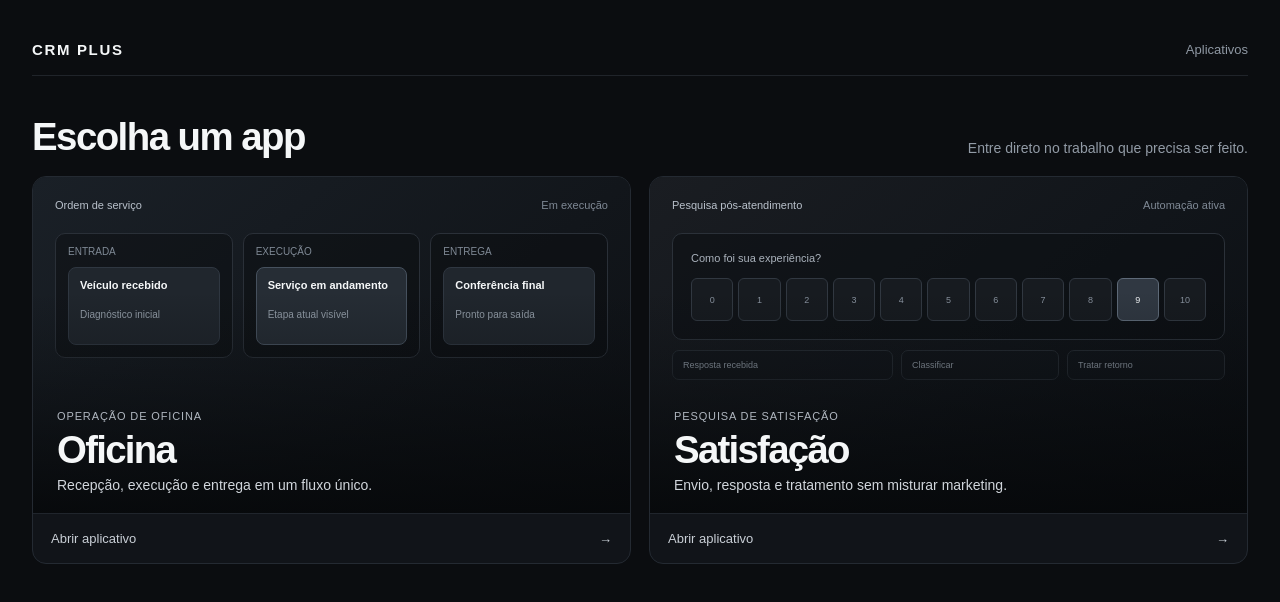
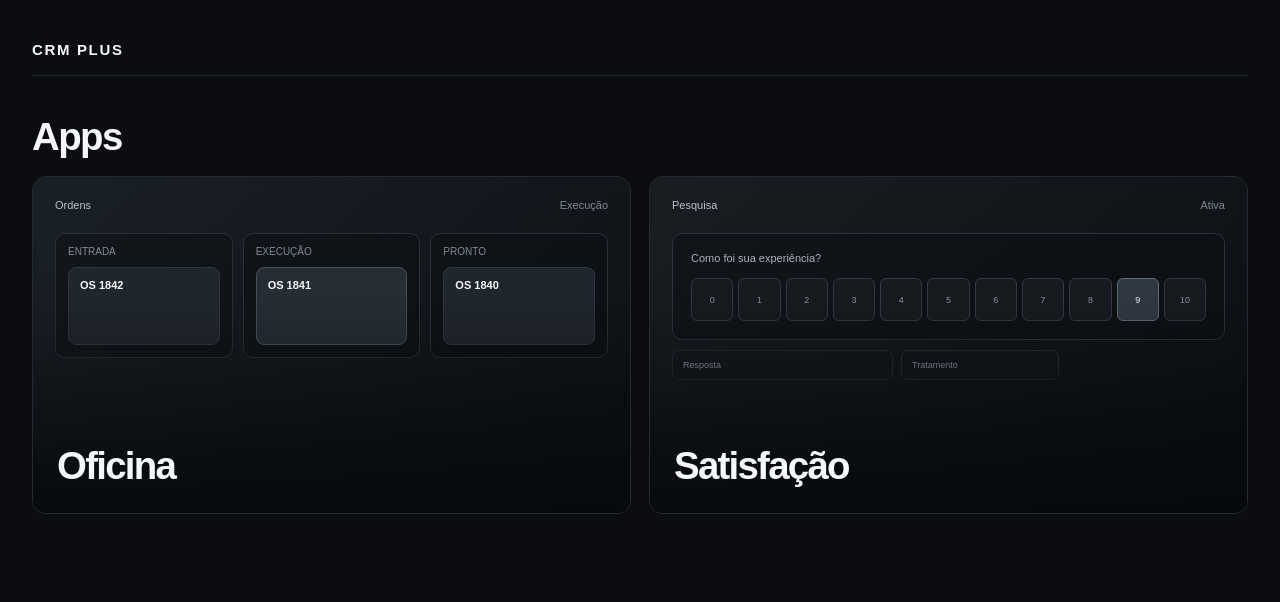
Before and after one commit to aruanmf-spec/CRMPlus, a Next.js app: page / in a window 1280 px wide. Shown: the top 602 px of the page. Built offline with nearby package versions, Linux system fonts and the light colour scheme.

Commit message:
refactor: make app catalog non-explanatory

```diff
--- a/app/page.tsx
+++ b/app/page.tsx
@@ -2,50 +2,29 @@ import Link from 'next/link'
 import styles from './home.module.css'
 
 const apps = [
-  {
-    title: 'Oficina',
-    href: '/oficina',
-    purpose: 'Operação de oficina',
-    description: 'Recepção, execução e entrega em um fluxo único.',
-    visual: 'workshop'
-  },
-  {
-    title: 'Satisfação',
-    href: '/satisfacao',
-    purpose: 'Pesquisa de satisfação',
-    description: 'Envio, resposta e tratamento sem misturar marketing.',
-    visual: 'satisfaction'
-  }
+  { title: 'Oficina', href: '/oficina', visual: 'workshop' },
+  { title: 'Satisfação', href: '/satisfacao', visual: 'satisfaction' }
 ]
 
 function WorkshopVisual() {
   return (
     <div className={styles.workshopVisual} aria-hidden="true">
       <div className={styles.miniHeader}>
-        <span>Ordem de serviço</span>
-        <span>Em execução</span>
+        <span>Ordens</span>
+        <span>Execução</span>
       </div>
       <div className={styles.workshopFlow}>
         <div className={styles.flowColumn}>
           <small>Entrada</small>
-          <div className={styles.flowTicket}>
-            <strong>Veículo recebido</strong>
-            <span>Diagnóstico inicial</span>
-          </div>
+          <div className={styles.flowTicket}><strong>OS 1842</strong></div>
         </div>
         <div className={styles.flowColumn}>
           <small>Execução</small>
-          <div className={`${styles.flowTicket} ${styles.flowTicketActive}`}>
-            <strong>Serviço em andamento</strong>
-            <span>Etapa atual visível</span>
-          </div>
+          <div className={`${styles.flowTicket} ${styles.flowTicketActive}`}><strong>OS 1841</strong></div>
         </div>
         <div className={styles.flowColumn}>
-          <small>Entrega</small>
-          <div className={styles.flowTicket}>
-            <strong>Conferência final</strong>
-            <span>Pronto para saída</span>
-          </div>
+          <small>Pronto</small>
+          <div className={styles.flowTicket}><strong>OS 1840</strong></div>
         </div>
       </div>
     </div>
@@ -56,8 +35,8 @@ function SatisfactionVisual() {
   return (
     <div className={styles.satisfactionVisual} aria-hidden="true">
       <div className={styles.miniHeader}>
-        <span>Pesquisa pós-atendimento</span>
-        <span>Automação ativa</span>
+        <span>Pesquisa</span>
+        <span>Ativa</span>
       </div>
       <div className={styles.questionBox}>
         <small>Como foi sua experiência?</small>
@@ -68,9 +47,8 @@ function SatisfactionVisual() {
         </div>
       </div>
       <div className={styles.responseStrip}>
-        <span>Resposta recebida</span>
-        <span>Classificar</span>
-        <span>Tratar retorno</span>
+        <span>Resposta</span>
+        <span>Tratamento</span>
       </div>
     </div>
   )
@@ -81,13 +59,11 @@ export default function Home() {
     <main className={styles.home}>
       <header className={styles.header}>
         <div className={styles.brand}>CRM PLUS</div>
-        <div className={styles.headerNote}>Aplicativos</div>
       </header>
 
       <section className={styles.library} aria-labelledby="apps-title">
         <div className={styles.libraryHead}>
-          <h1 id="apps-title">Escolha um app</h1>
-          <p>Entre direto no trabalho que precisa ser feito.</p>
+          <h1 id="apps-title">Apps</h1>
         </div>
 
         <div className={styles.rail}>
@@ -97,14 +73,8 @@ export default function Home() {
                 {app.visual === 'workshop' ? <WorkshopVisual /> : <SatisfactionVisual />}
                 <div className={styles.scrim} />
                 <div className={styles.cardCopy}>
-                  <span>{app.purpose}</span>
                   <h2>{app.title}</h2>
-                  <p>{app.description}</p>
                 </div>
-              </div>
-              <div className={styles.cardAction}>
-                <span>Abrir aplicativo</span>
-                <span aria-hidden="true">→</span>
               </div>
             </Link>
           ))}
```
